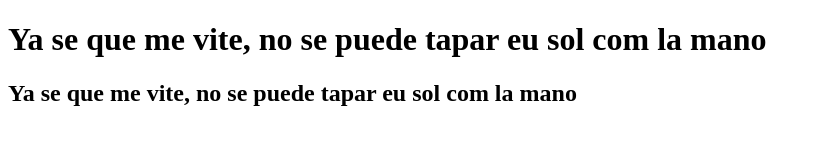
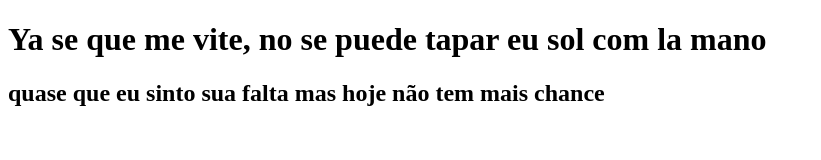
Before and after one commit to Vinesantos/Alura-Cursos, a plain HTML site: page index2.html in a window 1280 px wide. Shown: the whole page, without its empty margins (0-821 px from the left). Drawn offline with Linux system fonts and the light colour scheme.

Commit message:
testando aqui tb

```diff
--- a/index2.html
+++ b/index2.html
@@ -7,7 +7,7 @@
 </head>
 <body>
     <h1>Ya se que me vite, no se puede tapar eu sol com la mano</h1>
-    <h2>Ya se que me vite, no se puede tapar eu sol com la mano</h2>
+    <h2>quase que eu sinto sua falta mas hoje não tem mais chance</h2>
 
 </body>
 </html>
```
